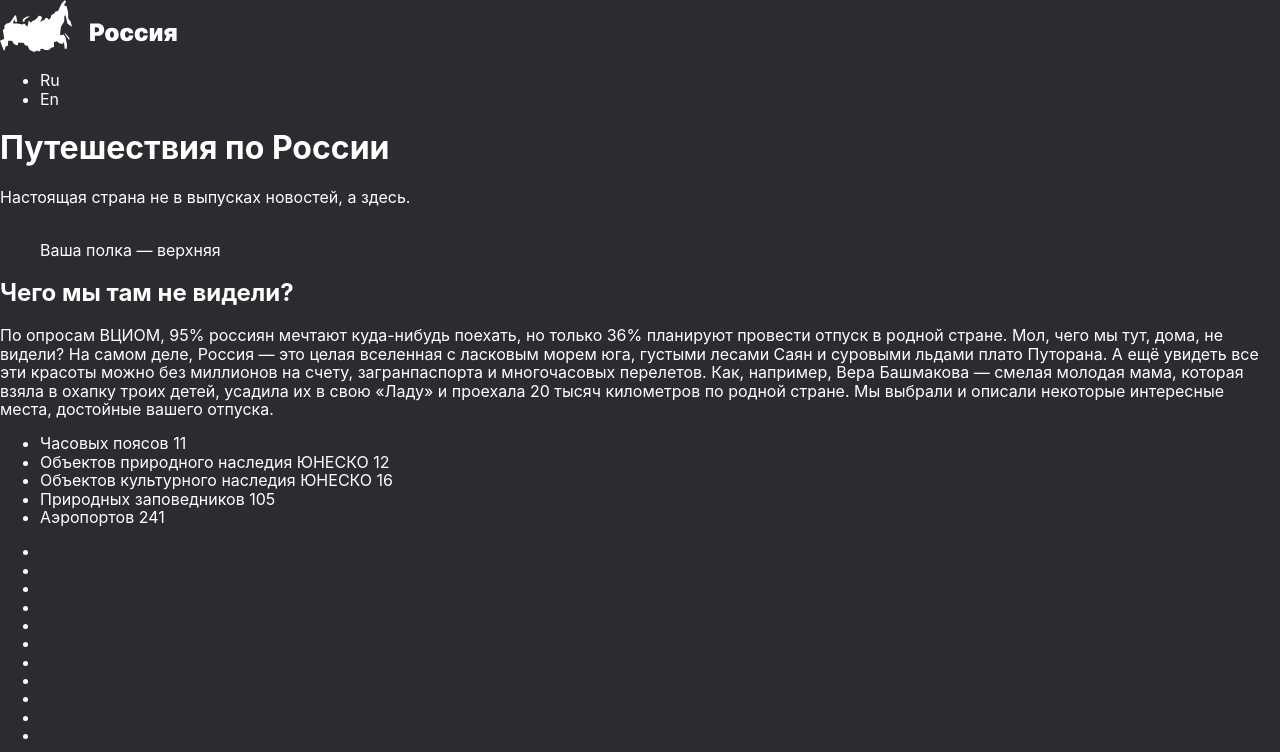
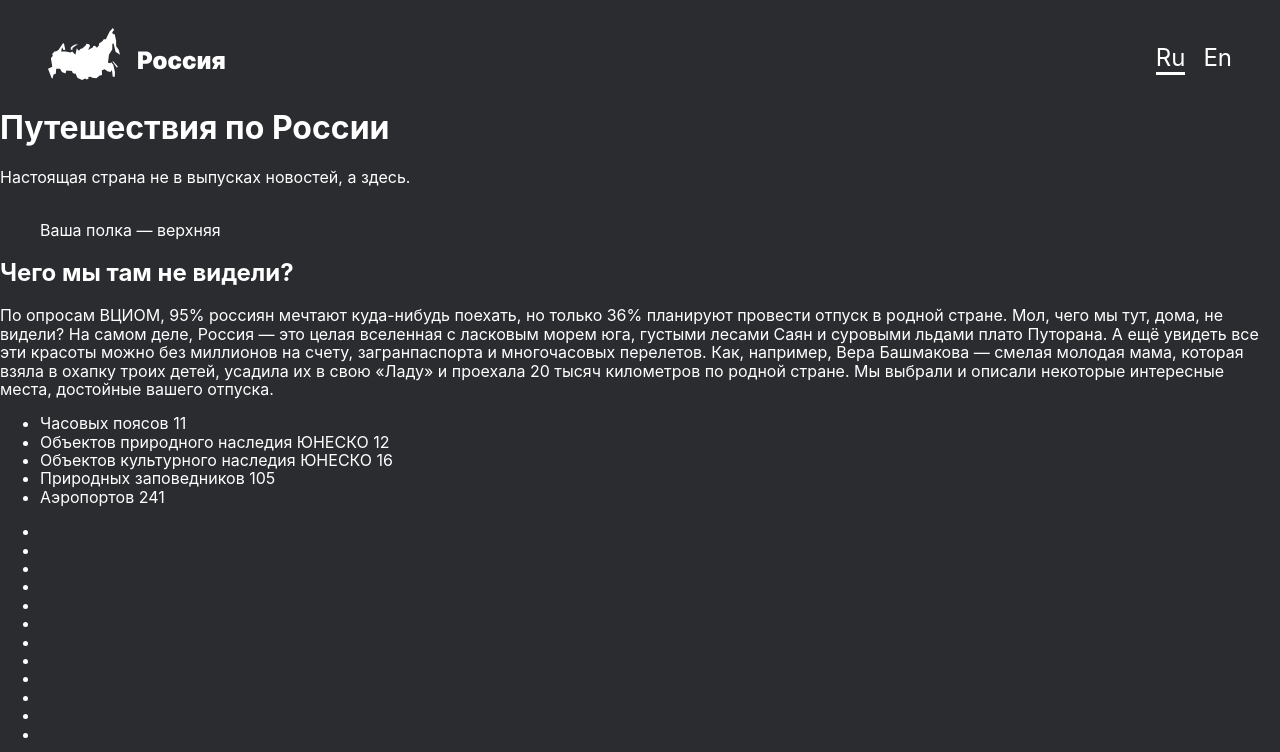
Before and after one commit to evilinyoursoul/russian-travel, a plain HTML site: page index.html in a window 1280 px wide. Shown: the top 752 px of the page. Drawn offline with Linux system fonts and the light colour scheme.

Commit message:
Add styles for header

```diff
--- /dev/null
+++ b/blocks/header/__lang-link/_active/header__lang-link_active.css
@@ -0,0 +1,3 @@
+.header__lang-link_active {
+  border-bottom: solid var(--basic-white);
+}
--- /dev/null
+++ b/blocks/header/__lang-link/header__lang-link.css
@@ -0,0 +1,4 @@
+.header__lang-link {
+  font-size: 24px;
+  line-height: 1.17;
+}
--- /dev/null
+++ b/blocks/header/__lang-links/header__lang-links.css
@@ -0,0 +1,5 @@
+.header__lang-links {
+  display: flex;
+  gap: 18px;
+  list-style: none;
+}
--- /dev/null
+++ b/blocks/header/header.css
@@ -0,0 +1,6 @@
+.header {
+  display: flex;
+  justify-content: space-between;
+  margin: 28px auto 0;
+  width: calc(100% - 2 * 48px);
+}
--- a/index.html
+++ b/index.html
@@ -12,7 +12,7 @@
     <a class="header__logo">
       <img src="./images/header-logo.svg" alt="Лого Россия">
     </a>
-    <ul>
+    <ul class="header__lang-links">
       <li>
         <a class="header__lang-link header__lang-link_active">Ru</a>
       </li>
--- a/pages/index.css
+++ b/pages/index.css
@@ -2,3 +2,9 @@
 @import url(../global/variables.css);
 
 @import url(../blocks/page/page.css);
+
+@import url(../blocks/header/header.css);
+@import url(../blocks/header/__logo/header__logo.css);
+@import url(../blocks/header/__lang-links/header__lang-links.css);
+@import url(../blocks/header/__lang-link/header__lang-link.css);
+@import url(../blocks/header/__lang-link/_active/header__lang-link_active.css);
```
Also changed, not shown: blocks/header/__logo/header__logo.css (added).
